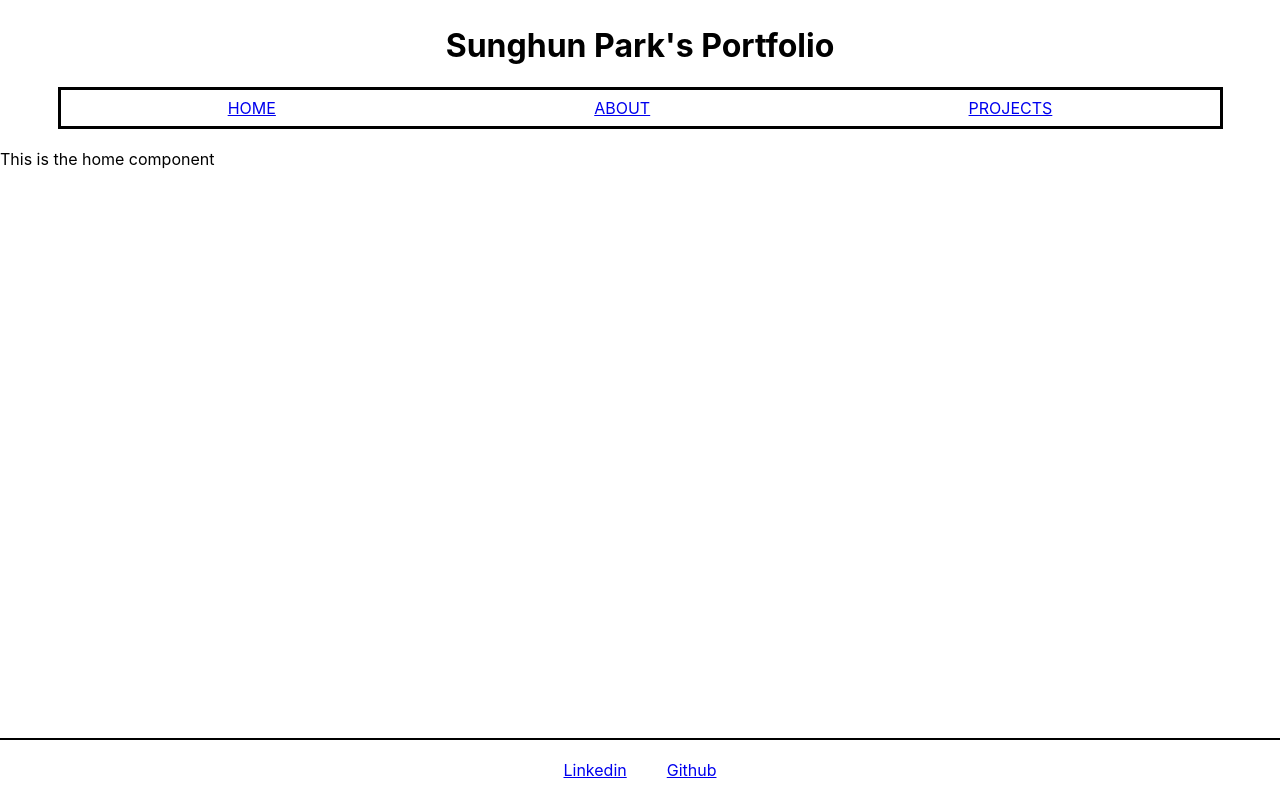
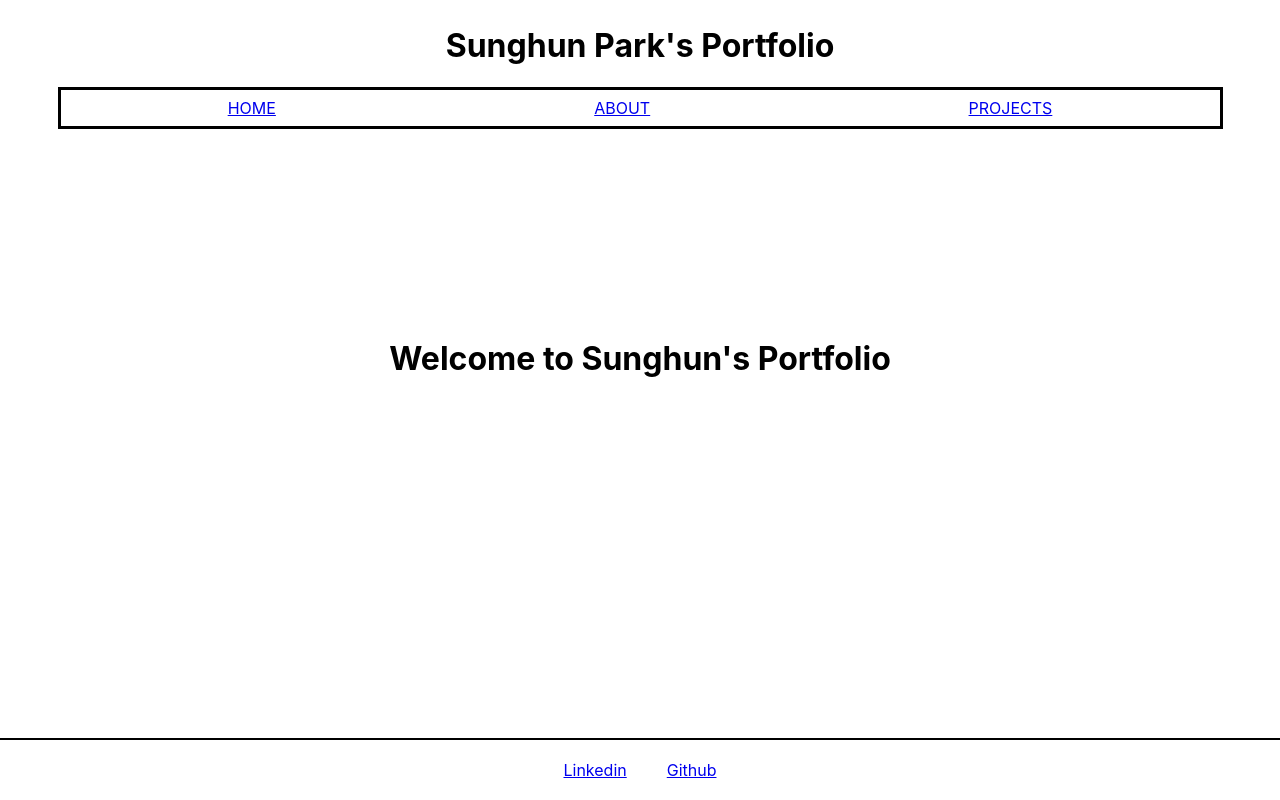
Before and after one commit to SunghunP/frontend-portfolio-react-express, a React (Create React App) app: page / in a window 1280 px wide. Built offline with nearby package versions, Linux system fonts and the light colour scheme.

Commit message:
Add a function to display our welcome message like a type writer

```diff
--- a/src/pages/Home.jsx
+++ b/src/pages/Home.jsx
@@ -1,5 +1,42 @@
+import styled from "styled-components";
+import { useEffect, useState } from "react";
+
+const StyledDiv = styled.div`
+  text-align: center;
+  margin: auto 0 ;
+  width: 100%;
+  display: flex;
+  flex-direction: column;
+`;
+
+
+const StyledH1 = styled.h1`
+  text-align: center;
+  overflow: hidden;
+`;
+
 export default function Home() {
+  const [count, setCount] = useState(0);
+  const [message, setMessage] = useState('');
+  const msg = "Welcome to Sunghun's Portfolio";
+  const msgArr = msg.split('');
+
+  function typeMessage() {
+    setMessage(message + msg[count])
+  };
+
+  useEffect(() => {
+    if (count < msg.length) {
+      typeMessage();
+      setTimeout(() => {
+        setCount(count + 1)
+      }, 100);
+    };
+  }, [count]);
+
   return (
-    <div>This is the home component</div>
-  )
-}
+    <StyledDiv className="home-page">
+      <StyledH1 id="msg">{message}</StyledH1>
+    </StyledDiv>
+  );
+};
```
